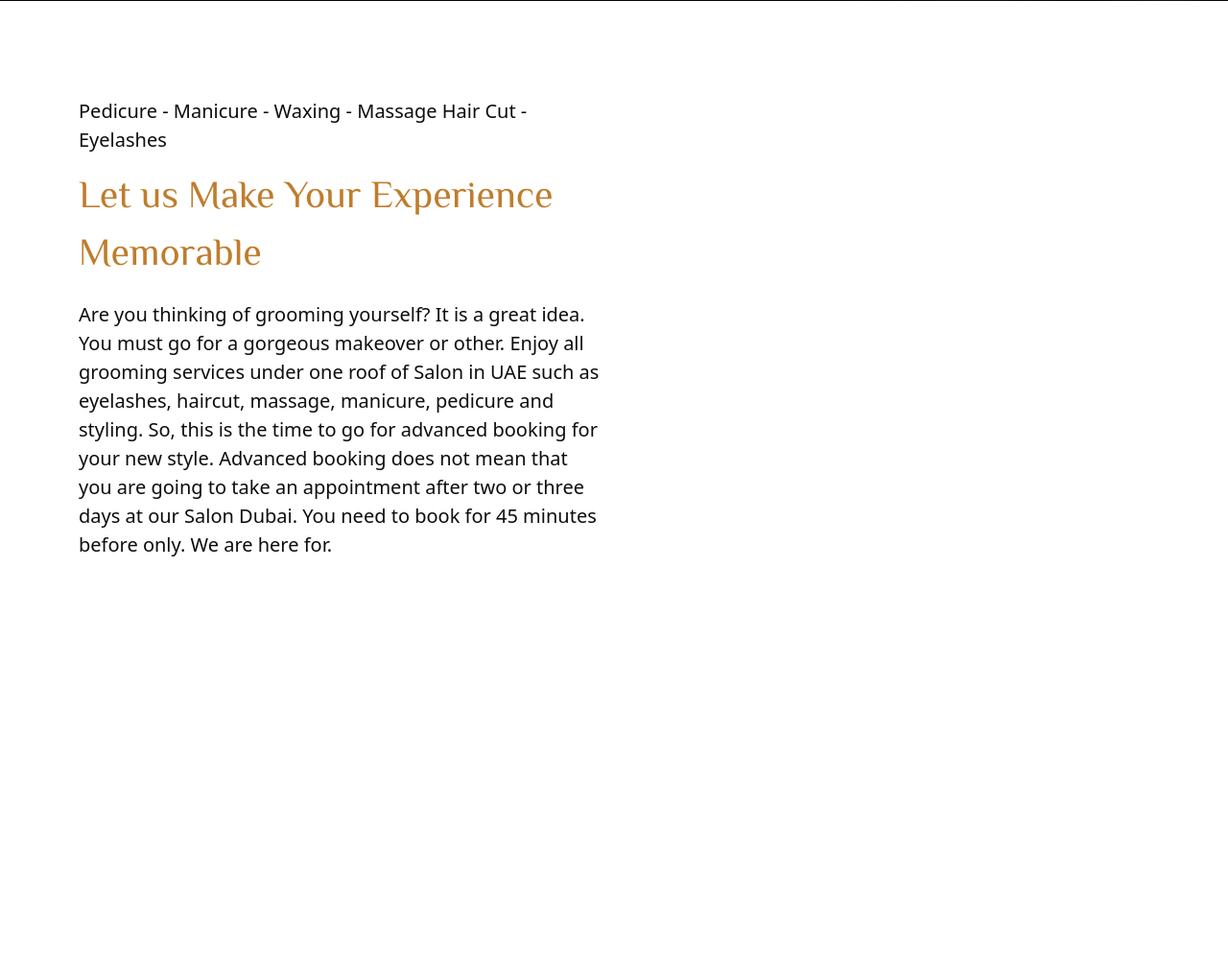
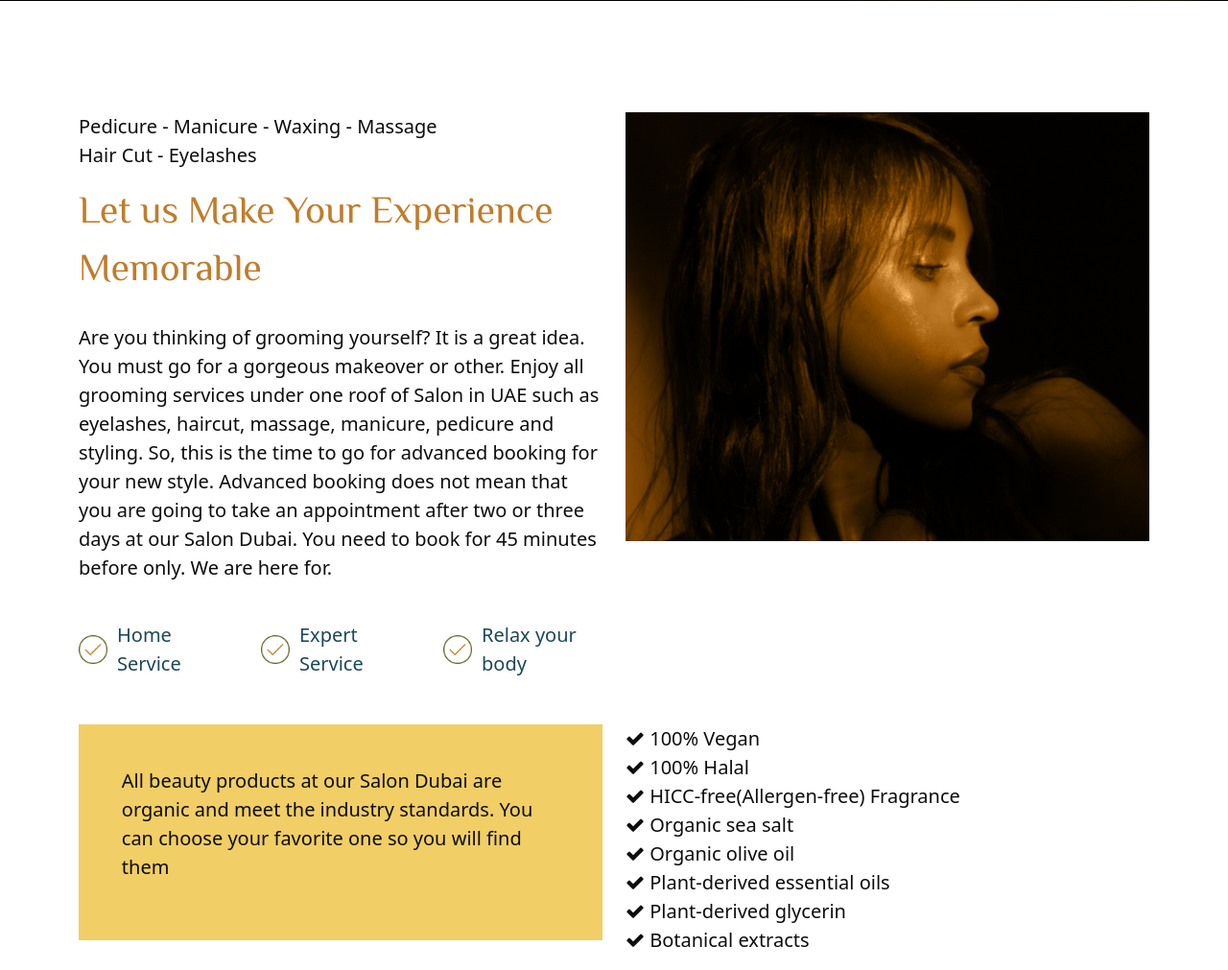
Before and after one commit to usmanshan39/yg-saloon, a PHP site: page / in a window 1280 px wide. Shown: the part 2365-3376 px from the top of the page at 96% size. Before the commit the page ends 2945 px from the top, so only its background shows below. Run offline with PHP 8.4, Linux system fonts and the light colour scheme; some libraries are stand-ins or nearby versions.

Commit message:
some more work

```diff
--- a/assets/css/style.css
+++ b/assets/css/style.css
@@ -251,7 +251,23 @@
 
 
 /* section index-exp start */
-
+.index-exp .checks .check-link{
+    text-decoration: none;
+    color:#1C4859;
+    display: flex;
+    align-items: center;
+}
+.index-exp .checks .check-logo{
+    width: 30px;
+}
+.index-exp .checks .check-link span{
+    color:#1C4859;
+    padding-left: 10px;
+}
+.index-exp .bg-yellow{
+    background-color: #F1CE66;
+    padding: 3.5vw;
+}
 
 
 /* section index-exp start */
--- a/index.html
+++ b/index.html
@@ -149,14 +149,52 @@
   <section class="index-exp m-sec-top">
     <div class="container">
       <div class="row">
-        <div class="col-md-6">
-          <p class="small-heading1">Pedicure - Manicure - Waxing - Massage
+        <div class="col-md-6 mt-3">
+          <p class="small-heading1">Pedicure - Manicure - Waxing - Massage<br>
             Hair Cut - Eyelashes</p>
           <p class="main-heading42">Let us Make Your Experience
             Memorable</p>
-            <p>Are you thinking of grooming yourself? It is a great idea. You must go for a gorgeous makeover or other. Enjoy all grooming services under one roof of Salon in UAE such as eyelashes, haircut, massage, manicure, pedicure and styling. So, this is the time to go for advanced booking for your new style. Advanced booking does not mean that you are going to take an appointment after two or three days at our Salon Dubai. You need to book for 45 minutes before only. We are here for.</p>
+            <p class="mt-4">Are you thinking of grooming yourself? It is a great idea. You must go for a gorgeous makeover or other. Enjoy all grooming services under one roof of Salon in UAE such as eyelashes, haircut, massage, manicure, pedicure and styling. So, this is the time to go for advanced booking for your new style. Advanced booking does not mean that you are going to take an appointment after two or three days at our Salon Dubai. You need to book for 45 minutes before only. We are here for.</p>
+            <div class="row checks">
+              <div class="col-6 col-md-12 col-lg-4 mt-4">
+                <a href="" class="check-link">
+                  <img src="assets/images/Check.png" class="check-logo">
+                  <span>Home Service</span>
+                </a>
+              </div>
+              <div class="col-6 col-md-12 col-lg-4 mt-4">
+                <a href="" class="check-link">
+                  <img src="assets/images/Check.png" class="check-logo">
+                  <span>Expert Service</span>
+                </a>
+              </div>
+              <div class="col-6 col-md-12 col-lg-4 mt-4">
+                <a href="" class="check-link">
+                  <img src="assets/images/Check.png" class="check-logo">
+                  <span>Relax your body</span>
+                </a>
+              </div>
+            </div>
         </div>
-        <div class="col-md-6">
+        <div class="col-md-6 mt-3">
+          <img src="assets/images/index-exp.png" class="img-fluid">
+        </div>
+      </div>
+      <div class="row">
+        <div class="col-md-6 mt-3 mt-md-5">
+          <div class="bg-yellow">
+            <p>All beauty products at our Salon Dubai are organic and meet the industry standards. You can choose your favorite one so you will find them</p>
+          </div>
+        </div>
+        <div class="col-md-6 mt-3 mt-md-5">
+          <p><i class="fa fa-check"></i> 100% Vegan<br>
+          <i class="fa fa-check"></i> 100% Halal<br>
+          <i class="fa fa-check"></i> HICC-free(Allergen-free) Fragrance <br>
+          <i class="fa fa-check"></i> Organic sea salt<br>
+          <i class="fa fa-check"></i> Organic olive oil<br>
+          <i class="fa fa-check"></i> Plant-derived essential oils<br>
+          <i class="fa fa-check"></i> Plant-derived glycerin<br>
+          <i class="fa fa-check"></i> Botanical extracts</p>
 
         </div>
       </div>
```
Also changed, not shown: assets/images/index-exp.png (renamed from assets/images/Group 22.png).
